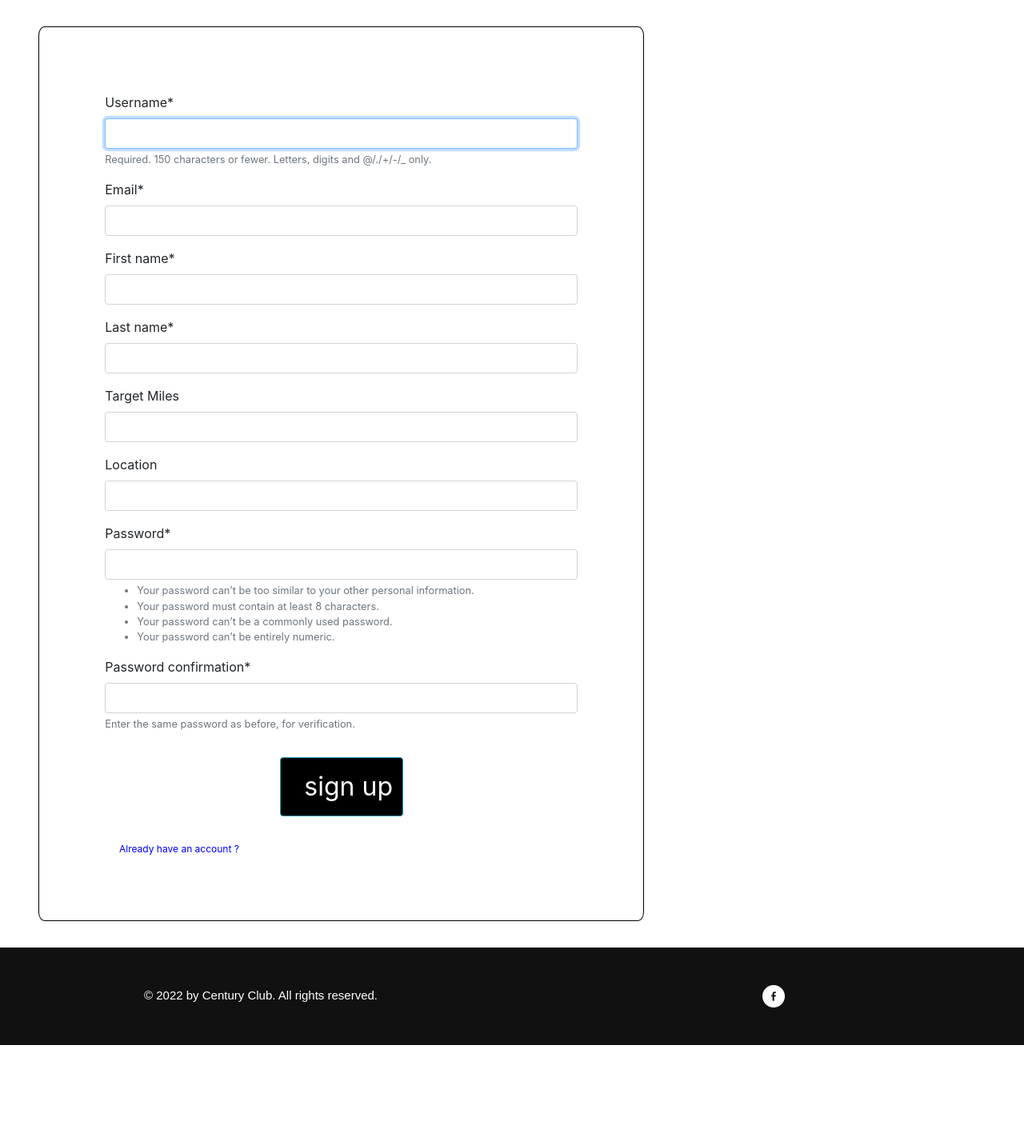
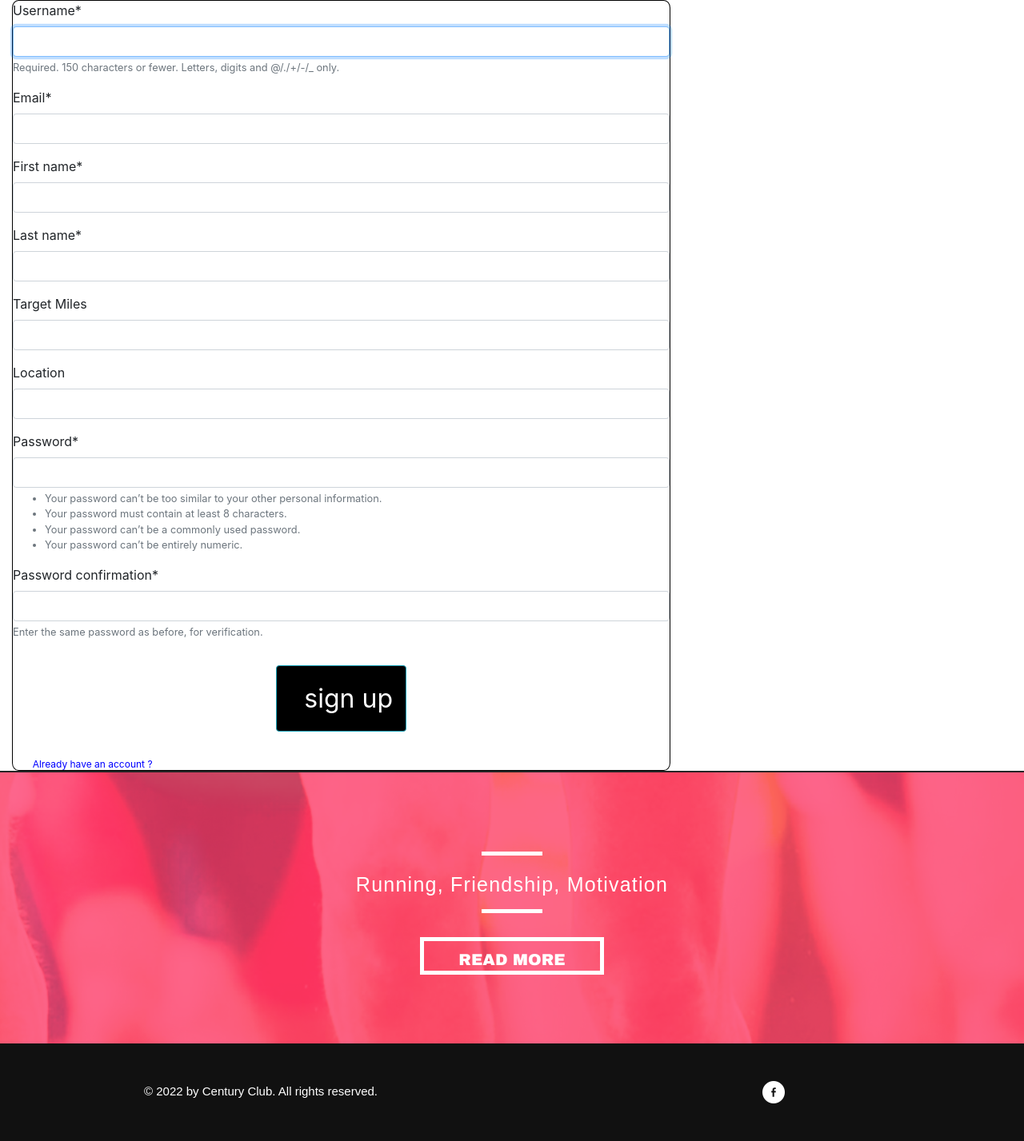
Before and after one commit to seanf0617/centuryclub, a Django app: page /accounts/signup/ in a window 1280 px wide. Shown: the part 227-1654 px from the top of the page at 80% size. Before the commit the page ends 1534 px from the top, so only its background shows below. Run offline with Django 4.2, Linux system fonts and the light colour scheme; some libraries are stand-ins or nearby versions.

Commit message:
Adjusted signup form to have already signed in message

```diff
--- a/webapp/centuryclub/templates/registration/signup.html
+++ b/webapp/centuryclub/templates/registration/signup.html
@@ -3,9 +3,16 @@
 
 {% block title %}Sign Up{% endblock %}
 
+{% block menu %}
+
+{% endblock %}
+
 {% block content %}
+{% if user.is_authenticated %}
+  <h1>Welcome Back {{ user.username }}!</h1>
+{% else %}
   <div class="content-section col-md-8 col-md-offset-2">
-    <form method="POST" style="border: 1px solid black; margin: 4%; padding:10%; border-radius:1%;">
+    <form method="POST" style="border: 1px solid black; margin: 0%; padding:0%; border-radius:1%;">
       {% csrf_token %}
       <fieldset class="form-group">
         {{ form|crispy}}
@@ -17,4 +24,13 @@
       <sub><a href="{% url "login" %}" style="text-decoration: none; color: blue; padding:3%; cursor:pointer;">Already have an account ?</a></sub>
     </form>
   </div>
+{% endif %}<div id="body" class="home">
+  <div class="body">
+    <div>
+      <h1></h1>
+      <p>Running, Friendship, Motivation</p>
+      <a href="blog.html" class="more">Read More</a>
+    </div>
+  </div>
+</div>
 {% endblock %}
```
Also changed, not shown: webapp/centuryclub/db.sqlite3.
